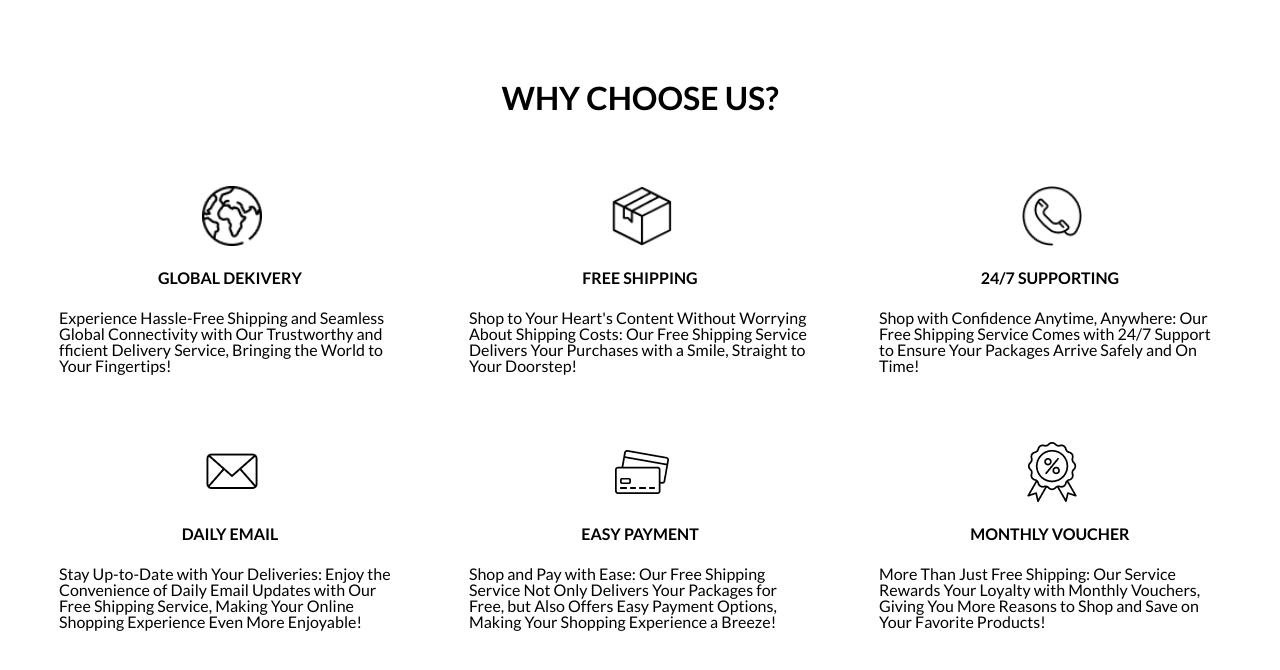
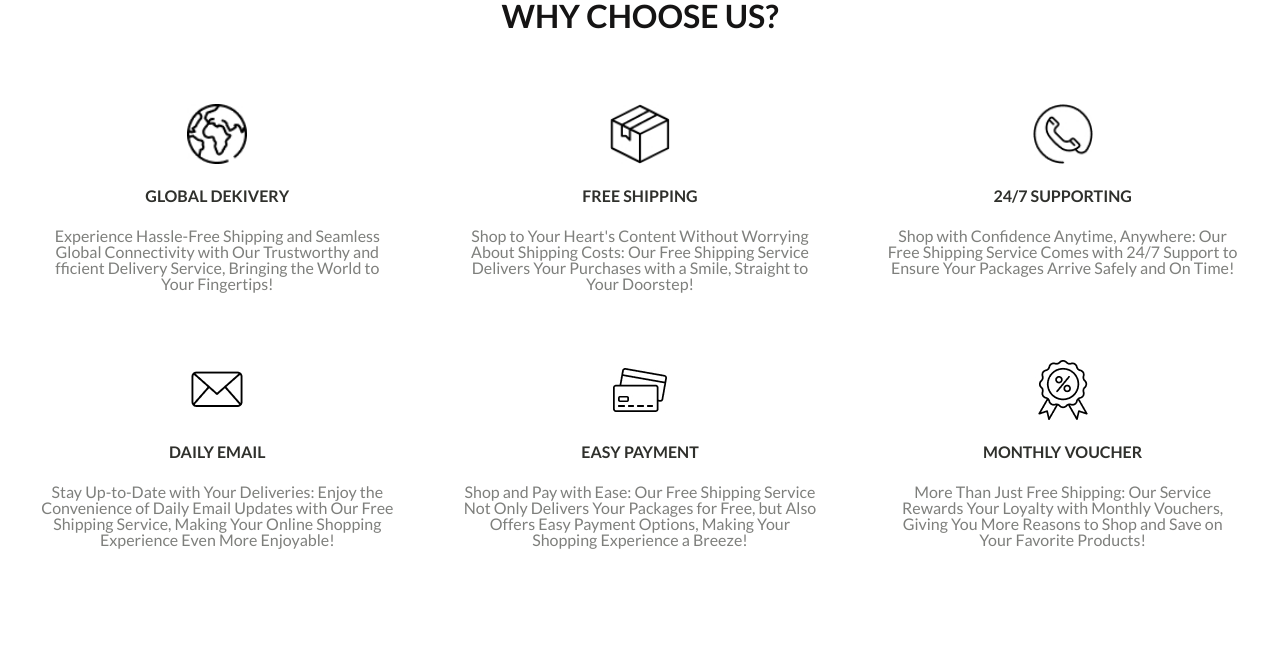
Before and after one commit to RuslanVoloshyn/homework_5, a plain HTML site: page index.html in a window 1280 px wide. Drawn offline with Linux system fonts and the light colour scheme.

Commit message:
add hw5 update

```diff
--- a/css/styles.css
+++ b/css/styles.css
@@ -10,13 +10,18 @@ body {
 }
 
 .container h1 {
-    margin: 82px 0 72px;
+    margin-bottom: 72px;
+    font-weight: bold;
+    font-size: 32px;
+    text-transform: uppercase;
+    text-align: center;
+    color: #151414;
 }
 
 .wrapper {
     font-size: 0;
-    margin-left: -15px;
-    margin-right: -15px;
+    margin-left: -34px;
+    margin-right: -34px;
 }
 
 .card {
@@ -25,6 +30,8 @@ body {
     padding-left: 34px;
     padding-right: 34px;
     margin-bottom: 68px;
+    vertical-align: top;
+    text-align: center;
 }
 
 .content {
@@ -33,29 +40,17 @@ body {
 
 .content img {
     min-width: 60px;
-    margin: 0 0 24px 143px;
+    margin-bottom: 24px;
 }
 
 .content h2 {
     margin-bottom: 24px;
     font-weight: bold;
     font-size: 16px;
-    text-align: center;
     text-transform: uppercase;
+    color: #2f302c;
 }
 
-.title {
-    font-weight: bold;
-    font-size: 32px;
-    text-transform: uppercase;
-    text-align: center;
+.content p {
+    color: #7e7f7c;
 }
-
-.item {
-    width: 460px;
-    height: 280px;
-}
-
-i {
-    font-size: 74px;
-}
--- a/index.html
+++ b/index.html
@@ -5,15 +5,15 @@
         <meta name="viewport" content="width=device-width, initial-scale=1.0" />
         <meta http-equiv="X-UA-Compatible" content="ie=edge" />
         <title>Homeworks 5</title>
-        <link rel="preconnect" href="https://fonts.googleapis.com">
-        <link rel="preconnect" href="https://fonts.gstatic.com" crossorigin>
-        <link href="https://fonts.googleapis.com/css2?family=Lato:wght@400;700&display=swap" rel="stylesheet">
+        <link rel="preconnect" href="https://fonts.googleapis.com" />
+        <link rel="preconnect" href="https://fonts.gstatic.com" crossorigin />
+        <link href="https://fonts.googleapis.com/css2?family=Lato:wght@400;700&display=swap" rel="stylesheet" />
         <link rel="stylesheet" href="./css/styles.css" />
     </head>
 
     <body>
         <div class="container">
-            <h1 class="title">Why choose us?</h1>
+            <h1>Why choose us?</h1>
             <div class="wrapper">
                 <div class="card">
                     <div class="content">
@@ -27,7 +27,7 @@
                 </div>
                 <div class="card">
                     <div class="content">
-                        <img src="./images/Vector (1).jpg" alt="box">
+                        <img src="./images/Vector (1).jpg" alt="box" />
                         <h2>Free shipping</h2>
                         <p>
                             Shop to Your Heart's Content Without Worrying About Shipping Costs: Our Free Shipping
@@ -37,37 +37,41 @@
                 </div>
                 <div class="card">
                     <div class="content">
-                        <img src="./images/pthone.jpg" alt="phone">
+                        <img src="./images/pthone.jpg" alt="phone" />
                         <h2>24/7 Supporting</h2>
                         <p>
-                            Shop with Confidence Anytime, Anywhere: Our Free Shipping Service Comes with 24/7 Support to Ensure Your Packages Arrive Safely and On Time!
+                            Shop with Confidence Anytime, Anywhere: Our Free Shipping Service Comes with 24/7 Support to
+                            Ensure Your Packages Arrive Safely and On Time!
                         </p>
                     </div>
                 </div>
                 <div class="card">
                     <div class="content">
-                        <img src="./images/email.jpg" alt="email">
+                        <img src="./images/email.jpg" alt="email" />
                         <h2>DAily Email</h2>
                         <p>
-                            Stay Up-to-Date with Your Deliveries: Enjoy the Convenience of Daily Email Updates with Our Free Shipping Service, Making Your Online Shopping Experience Even More Enjoyable!
+                            Stay Up-to-Date with Your Deliveries: Enjoy the Convenience of Daily Email Updates with Our
+                            Free Shipping Service, Making Your Online Shopping Experience Even More Enjoyable!
                         </p>
                     </div>
                 </div>
                 <div class="card">
                     <div class="content">
-                        <img src="./images/card.jpg" alt="">
+                        <img src="./images/card.jpg" alt="" />
                         <h2>Easy Payment</h2>
                         <p>
-                            Shop and Pay with Ease: Our Free Shipping Service Not Only Delivers Your Packages for Free, but Also Offers Easy Payment Options, Making Your Shopping Experience a Breeze!
+                            Shop and Pay with Ease: Our Free Shipping Service Not Only Delivers Your Packages for Free,
+                            but Also Offers Easy Payment Options, Making Your Shopping Experience a Breeze!
                         </p>
                     </div>
                 </div>
                 <div class="card">
                     <div class="content">
-                        <img src="./images/badge.jpg" alt="badge">
+                        <img src="./images/badge.jpg" alt="badge" />
                         <h2>Monthly Voucher</h2>
                         <p>
-                            More Than Just Free Shipping: Our Service Rewards Your Loyalty with Monthly Vouchers, Giving You More Reasons to Shop and Save on Your Favorite Products!
+                            More Than Just Free Shipping: Our Service Rewards Your Loyalty with Monthly Vouchers, Giving
+                            You More Reasons to Shop and Save on Your Favorite Products!
                         </p>
                     </div>
                 </div>
```
